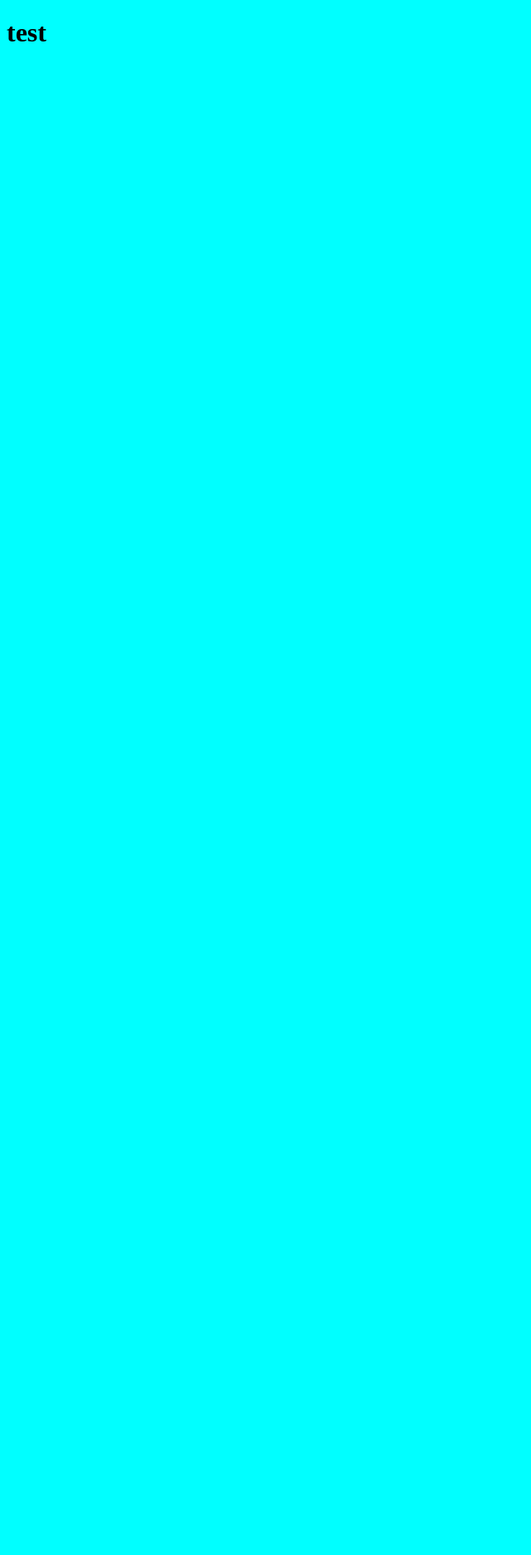
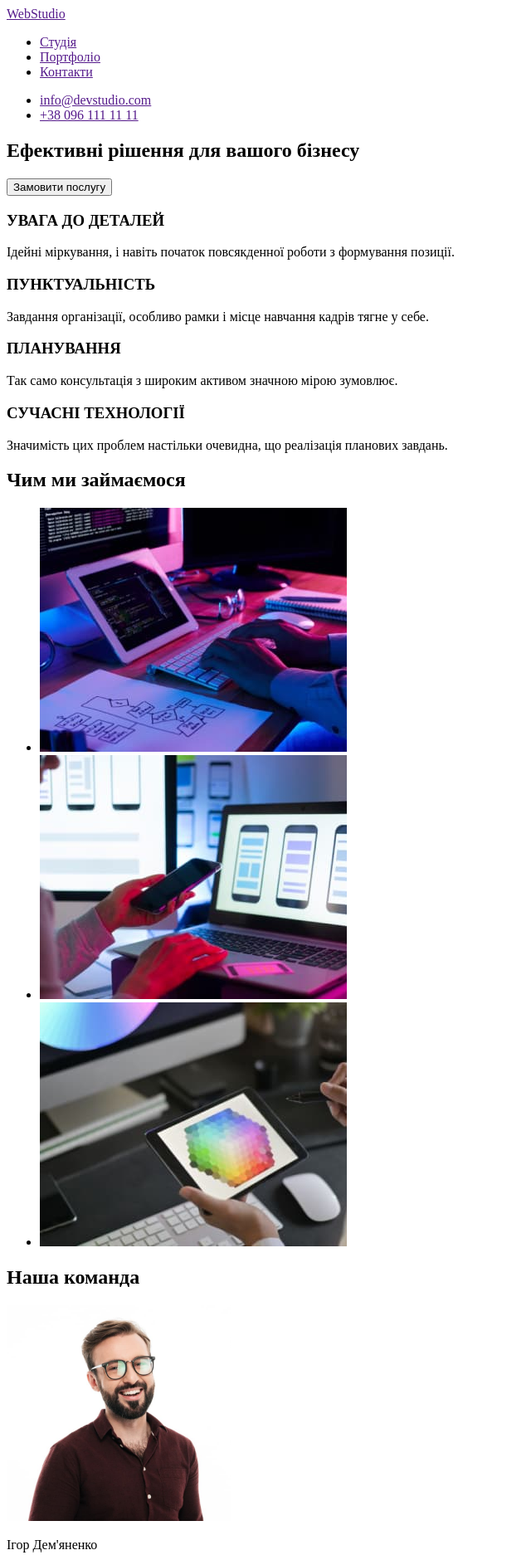
Before and after one commit to JeK566787/goit-markup-hw-01, a plain HTML site: page index.html in a window 1280 px wide. Shown: the top 1874 px of the page at 83% size, without its empty margins (0-640 px from the left). Before the commit the page ends 800 px from the top, so only its background shows below. Drawn offline with Linux system fonts and the light colour scheme.

Commit message:
finished

```diff
--- a/index.html
+++ b/index.html
@@ -4,10 +4,83 @@
     <meta charset="UTF-8" />
     <meta http-equiv="X-UA-Compatible" content="IE=edge" />
     <meta name="viewport" content="width=device-width, initial-scale=1.0" />
-    <link rel="stylesheet" href="style.css" />
     <title>Document</title>
   </head>
   <body>
-    <h1>test</h1>
+    <header>
+      <a href="">WebStudio</a>
+      <nav>
+        <ul>
+          <li><a href="">Студія</a></li>
+          <li><a href="">Портфоліо</a></li>
+          <li><a href="">Контакти</a></li>
+        </ul>
+      </nav>
+      <ul>
+        <li><a href="">info@devstudio.com</a></li>
+        <li><a href="">+38 096 111 11 11</a></li>
+      </ul>
+    </header>
+    <main>
+      <section>
+        <h1>Ефективні рішення для вашого бізнесу</h1>
+        <button type="button">Замовити послугу</button>
+      </section>
+      <section>
+        <div>
+          <h3>УВАГА ДО ДЕТАЛЕЙ</h3>
+          <p>Ідейні міркування, і навіть початок повсякденної роботи з формування позиції.</p>
+        </div>
+        <div>
+          <h3>ПУНКТУАЛЬНІСТЬ</h3>
+          <p>Завдання організації, особливо рамки і місце навчання кадрів тягне у себе.</p>
+        </div>
+        <div>
+          <h3>ПЛАНУВАННЯ</h3>
+          <p>Так само консультація з широким активом значною мірою зумовлює.</p>
+        </div>
+        <div>
+          <h3>СУЧАСНІ ТЕХНОЛОГІЇ</h3>
+          <p>Значимість цих проблем настільки очевидна, що реалізація планових завдань.</p>
+        </div>
+        <h2>Чим ми займаємося</h2>
+        <ul>
+          <li><img src="images\pics\box 1.jpg" alt="laptop" width="370" /></li>
+          <li><img src="images\pics\box 2.jpg" alt="phone" width="370" /></li>
+          <li><img src="images\pics\box 3.jpg" alt="tablet" width="370" /></li>
+        </ul>
+      </section>
+      <section>
+        <h2>Наша команда</h2>
+        <div>
+          <img src="images\photos\img.jpg" alt="Product-esigner" width="270" />
+          <p>Ігор Дем'яненко</p>
+          <p>Product Designer</p>
+        </div>
+        <div>
+          <img src="images\photos\img (1).jpg" alt="Frontend-Developer" width="270" />
+          <p>Ольга Рєпіна</p>
+          <p>Frontend Developer</p>
+        </div>
+        <div>
+          <img src="images\photos\img (2).jpg" alt="Marketing" width="270" />
+          <p>Микола Тарасов</p>
+          <p>Marketing</p>
+        </div>
+        <div>
+          <img src="images\photos\img (3).jpg" alt="UI-Designer" width="270" />
+          <p>Михайло Єрмаков</p>
+          <p>UI Designer</p>
+        </div>
+      </section>
+    </main>
+    <footer>
+      <a href="">WebStudio</a>
+      <address>
+        <p>м. Київ, пр-т Лесі Українки, 26</p>
+        <p><a href="">info@devstudio.com</a></p>
+        <p><a href="">+38 096 111 11 11</a></p>
+      </address>
+    </footer>
   </body>
 </html>
--- a/style.css
+++ /dev/null
@@ -1,3 +0,0 @@
-body {
-  background-color: aqua;
-}
```
Also changed, not shown: images/photos/img (1).jpg (added), images/photos/img (2).jpg (added), images/photos/img (3).jpg (added), images/photos/img.jpg (added), images/pics/box 1.jpg (added), images/pics/box 2.jpg (added), images/pics/box 3.jpg (added).
